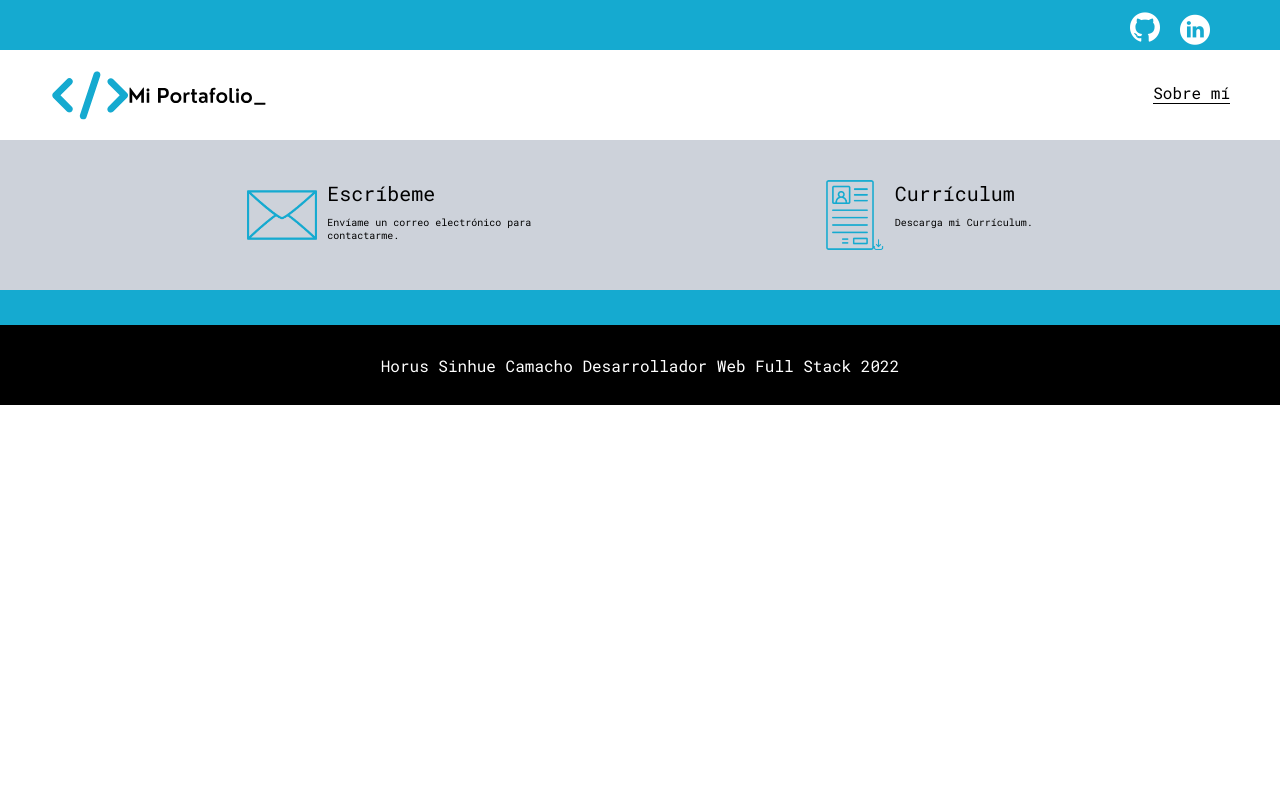
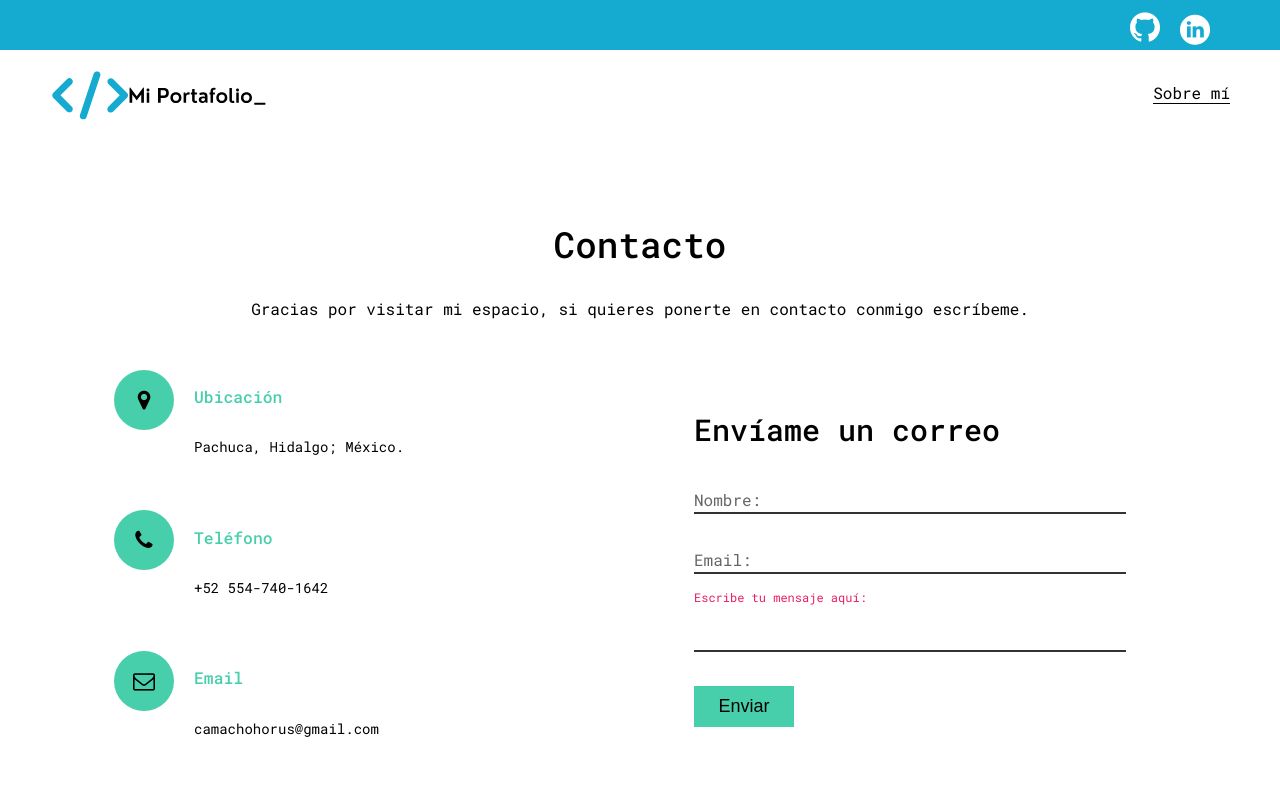
Before and after one commit to horuscamacho/Portafolio, a React (Create React App) app in the folder mi-portafolio/client/: page /contacto in a window 1280 px wide. Shown: the top 800 px of the page. Built offline with nearby package versions, Linux system fonts and the light colour scheme.

Commit message:
Arreglando el teléfono

```diff
--- a/mi-portafolio/client/src/App.css
+++ b/mi-portafolio/client/src/App.css
@@ -85,6 +85,145 @@ nav .profile-link a {
   color: black;
   border-bottom: 1px solid black;
 }
+
+
+.contact {
+  position: relative;
+  min-height: auto;
+  padding: 50px 100px;
+  display: flex;
+  justify-content: center;
+  align-items: center;
+  flex-direction: column;
+}
+
+.contact .content {
+  max-width: 800px;
+  text-align: center;
+}
+
+.contact .content h2 {
+  font-size: 36px;
+  font-weight: 500;
+  color: black;
+}
+
+.contact .content p {
+  font-weight: 300;
+  color: black;
+}
+
+.container {
+  width: 100%;
+  display: flex;
+  justify-content: center;
+  align-items: center;
+  margin-top: 10px;
+}
+
+.container .contactInfo {
+  width: 50%;
+  display: flex;
+  flex-direction: column;
+}
+
+.container .contactInfo .box {
+  position: relative;
+  padding: 20px 0;
+  display: flex;
+}
+
+.container .contactInfo .box .icon {
+  min-width: 60px;
+  height: 60px;
+  background: #47cfac;
+  display: flex;
+  justify-content: center;
+  align-items: center;
+  border-radius: 50%;
+  font-size: 22px;
+}
+
+.container .contactInfo .box .text {
+  display: flex;
+  margin-left: 20px;
+  font-size: 14px;
+  color: black;
+  flex-direction: column;
+  font-weight: 300;
+}
+
+.container .contactInfo .box .text h3 {
+  font-weight: 500;
+  color: #47cfac;
+}
+
+.contactForm {
+  width: 40%;
+  padding: 40px;
+  background-color: white;
+}
+
+.contactForm h2 {
+  font-size: 30px;
+  color: black;
+  font-weight: 500;
+}
+
+.contactForm .inputBox {
+  position: relative;
+  width: 100%;
+  margin-top: 10px;
+}
+
+.contactForm .inputBox input,
+.contactForm .inputBox textarea {
+  width: 100%;
+  padding: 5px 0;
+  font-size: 16px;
+  margin: 10px 0;
+  border: none;
+  border-bottom: 2px solid #333;
+  outline: none;
+  resize: none;
+}
+
+.contactForm .inputBox span {
+  position: absolute;
+  left: 0;
+  padding: 5px 0;
+  font-size: 16px;
+  margin: 10px 0;
+  pointer-events: none;
+  transition: 0.5s;
+  color: #666;
+}
+
+.contactForm .inputBox input:focus ~ span,
+.contactForm .inputBox input:valid ~span
+{
+  color: #e91e63;
+  font-size: 12px;
+  transform: translateY(-20px);
+}
+.contactForm .inputBox textarea:focus ~ span,
+.contactForm .inputBox textarea:valid ~span {
+  color: #e91e63;
+  font-size: 12px;
+  transform: translateY(-20px);
+}
+
+
+.contactForm .inputBox input[type="submit"]{
+  width: 100px;
+  background: #47cfac;
+  color: black;
+  border: none;
+  cursor: pointer;
+  padding: 10px;
+  font-size: 18px;
+}
+
 
 .home-main {
   display: grid;
@@ -305,6 +444,7 @@ padding: 0 5px;
 
 
 
+
 /*AQUI AGREGAMOS LOS MEDIA QUERIES*/
 
 @media (max-width: 900px) {
--- a/mi-portafolio/client/src/components/Contact.jsx
+++ b/mi-portafolio/client/src/components/Contact.jsx
@@ -2,10 +2,12 @@ import React from 'react'
 import Footer from './Footer'
 import Header from './Header'
 import ContactSections from './ContactSections'
+import SectionMain from './MainContact/SectionMain'
 const Contact = () => {
   return (
     <>
         <Header/>
+        <SectionMain />
         <ContactSections />
         <Footer />
     </>
--- a/mi-portafolio/client/src/components/MainContact/SectionMain.jsx
+++ b/mi-portafolio/client/src/components/MainContact/SectionMain.jsx
@@ -21,15 +21,15 @@ const SectionMain = () => {
                 <p>Pachuca, Hidalgo; México.</p>
               </div>
             </div>
-            <div clasNames="box">
-                <div className="icon"><i class="fa fa-phone" aria-hidden="true"></i></div>
+            <div className="box">
+                <div className="icon"><i className="fa fa-phone" aria-hidden="true"></i></div>
                 <div className="text">
                     <h3>Teléfono</h3>
                     <p>+52 554-740-1642</p>
                 </div>
             </div>
             <div className="box">
-                <div className="icon"><i class="fa fa-envelope-o" aria-hidden="true"></i></div>
+                <div className="icon"><i className="fa fa-envelope-o" aria-hidden="true"></i></div>
                 <div className="text">
                     <h3>Email</h3>
                     <p>camachohorus@gmail.com</p>
```
